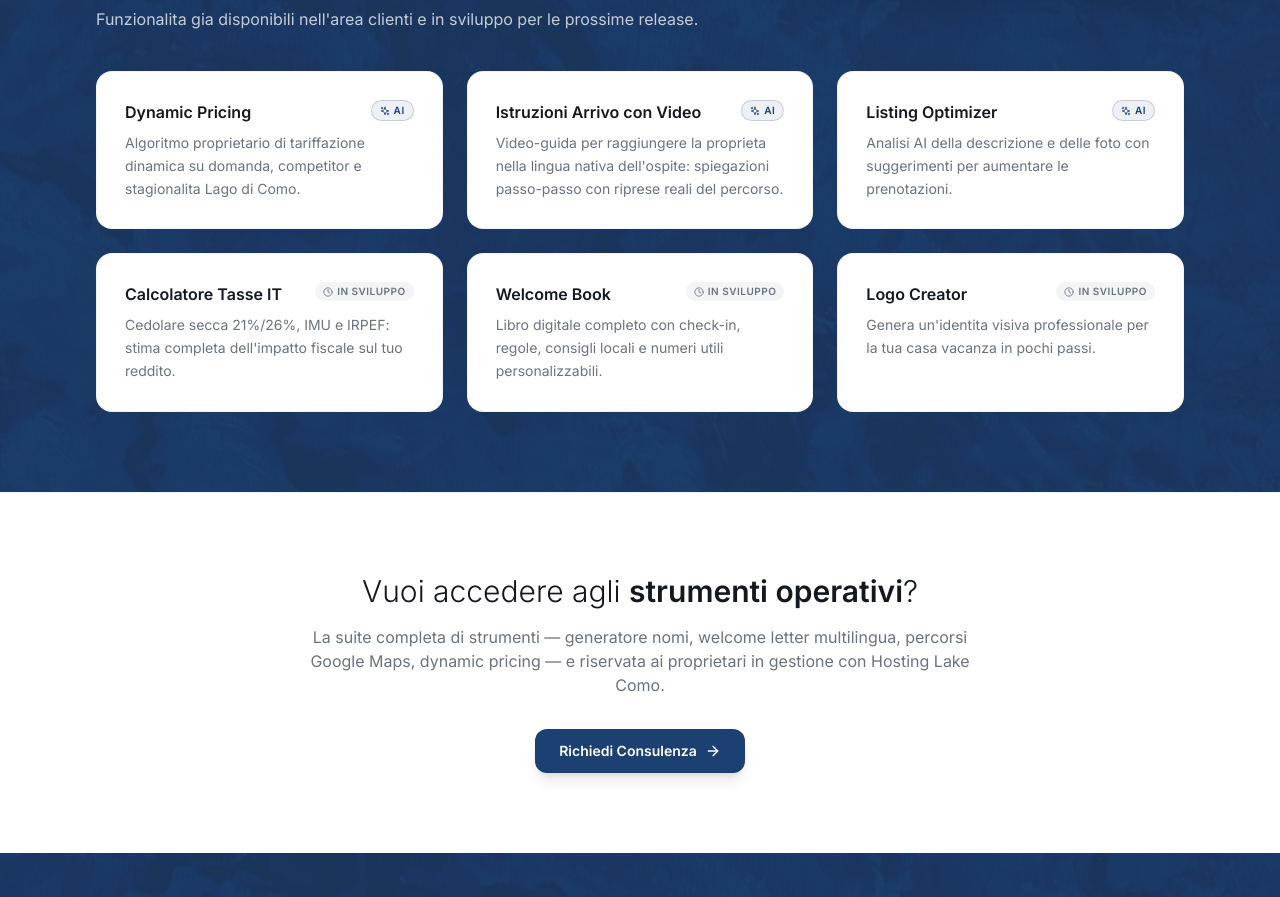
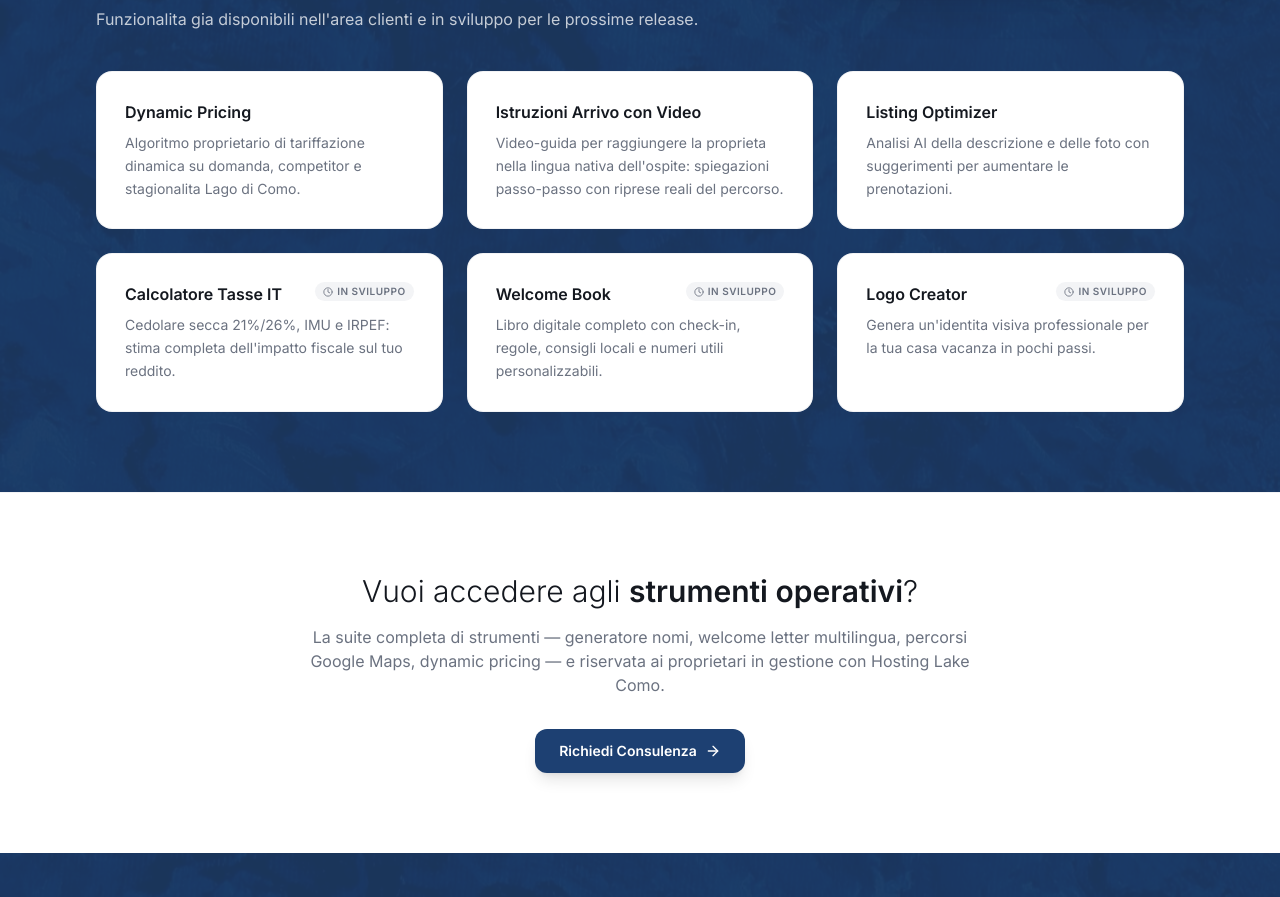
Before and after one commit to crapotca2/hostinglakecomo, a Next.js app: page /strumenti in a window 1280 px wide. Shown: the part 810-1707 px from the top of the page. Built offline with nearby package versions, Linux system fonts and the light colour scheme.

Commit message:
ui(strumenti): remove AI badge from ready roadmap items

```diff
--- a/src/app/(public)/strumenti/page.tsx
+++ b/src/app/(public)/strumenti/page.tsx
@@ -305,12 +305,7 @@
                 >
                   <div className="flex items-start justify-between gap-3 mb-2">
                     <h3 className="text-base font-semibold">{t.name}</h3>
-                    {isReady ? (
-                      <span className="shrink-0 inline-flex items-center gap-1 text-[10px] font-semibold uppercase tracking-wider text-primary bg-primary/[0.08] border border-primary/20 px-2 py-0.5 rounded-full whitespace-nowrap">
-                        <Sparkles className="h-2.5 w-2.5" />
-                        AI
-                      </span>
-                    ) : (
+                    {!isReady && (
                       <span className="shrink-0 inline-flex items-center gap-1 text-[10px] font-semibold uppercase tracking-wider text-muted-foreground bg-muted px-2 py-0.5 rounded-full whitespace-nowrap">
                         <Clock className="h-2.5 w-2.5" />
                         In sviluppo
```
